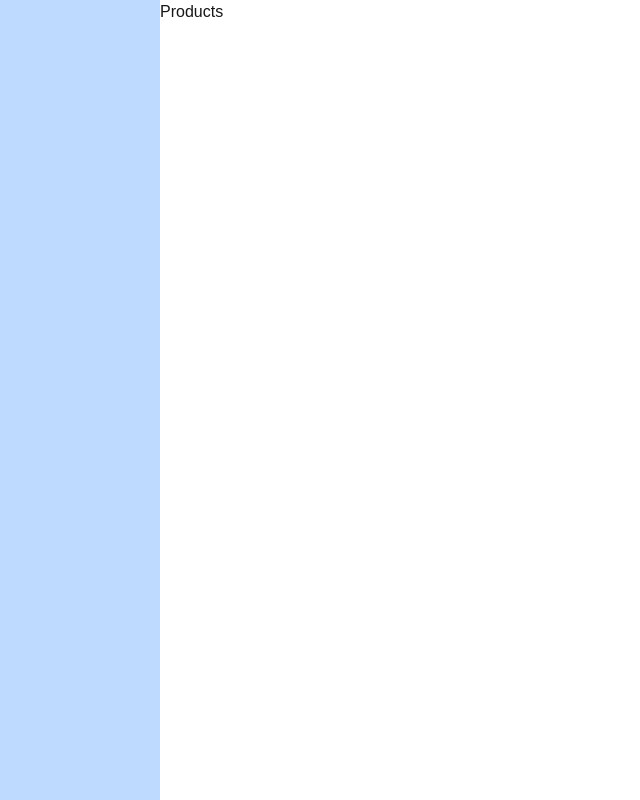
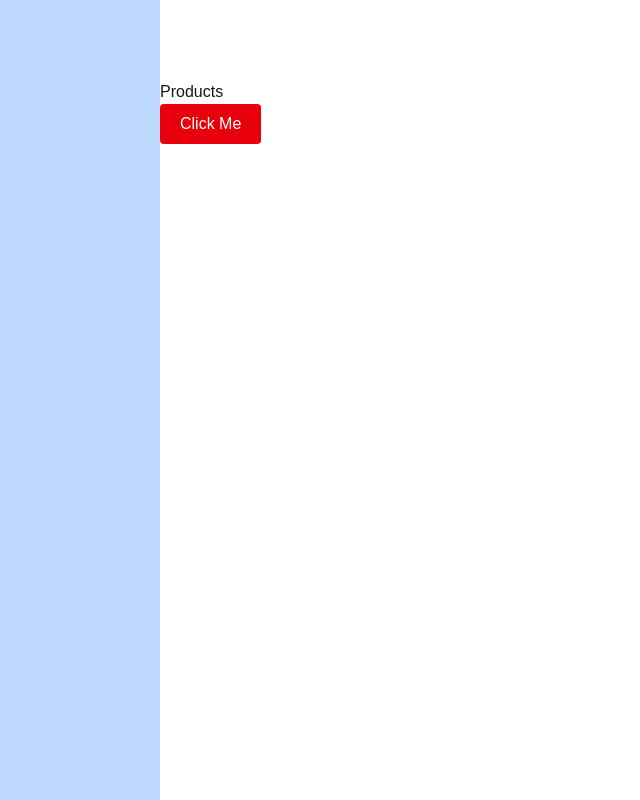
Before and after one commit to walidashraf0/test-next-one, a Next.js app: page /products in a window 1280 px wide. Shown: the whole page, without its empty margins (0-640 px from the left). Built offline with nearby package versions, Linux system fonts and the light colour scheme.

Commit message:
SSR VS CSR

```diff
--- /dev/null
+++ b/app/products/btn.jsx
@@ -0,0 +1,18 @@
+"use client";
+// This is a client component
+import React from "react";
+
+const Btn = () => {
+  return (
+    <>
+      <button
+        className="btn px-5 py-2 bg-red-600 text-white rounded"
+        onClick={() => console.log("Hi from BTN component")}
+      >
+        Click Me
+      </button>
+    </>
+  );
+};
+
+export default Btn;
--- a/app/products/page.jsx
+++ b/app/products/page.jsx
@@ -1,9 +1,26 @@
-import React from 'react'
+import React from "react";
+import Btn from "./btn";
 
 const Products = () => {
+  console.log("Hi from Products component");
   return (
-    <div>Products</div>
-  )
-}
+    <>
+      <section className="mt-20">
+        <h1>Products</h1>
+        <Btn />
+      </section>
+    </>
+  );
+};
 
-export default Products
+export default Products;
+
+/**
+ * Next.js is SSR by default, but it also supports CSR (Client Side Rendering) and SSG (Static Site Generation).
+ * SSR vs CSR
+ * SSR: Server Side Rendering, to make componenets (client or interactive) components, we need to use the "use client" directive at the top of the file.
+ * CSR: Client Side Rendering => Hooks, State Management, Events, and other client-side features are available.
+ * SSG: Static Site Generation
+ * ISR: Incremental Static Regeneration
+ * RSC: React Server Components
+ */
```
Also changed, not shown: 1 other file (tests, documents, lock files or other folders).
